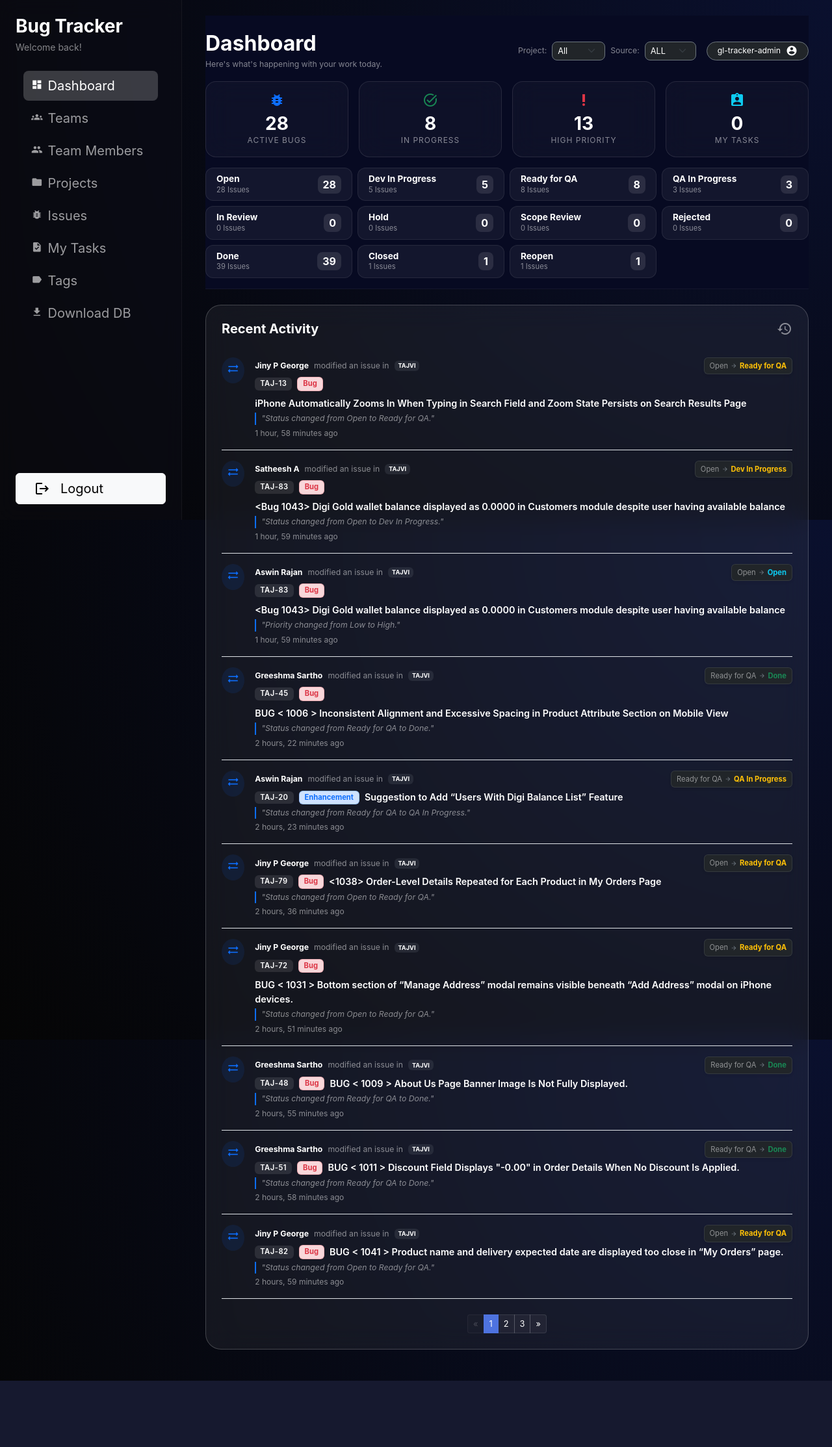
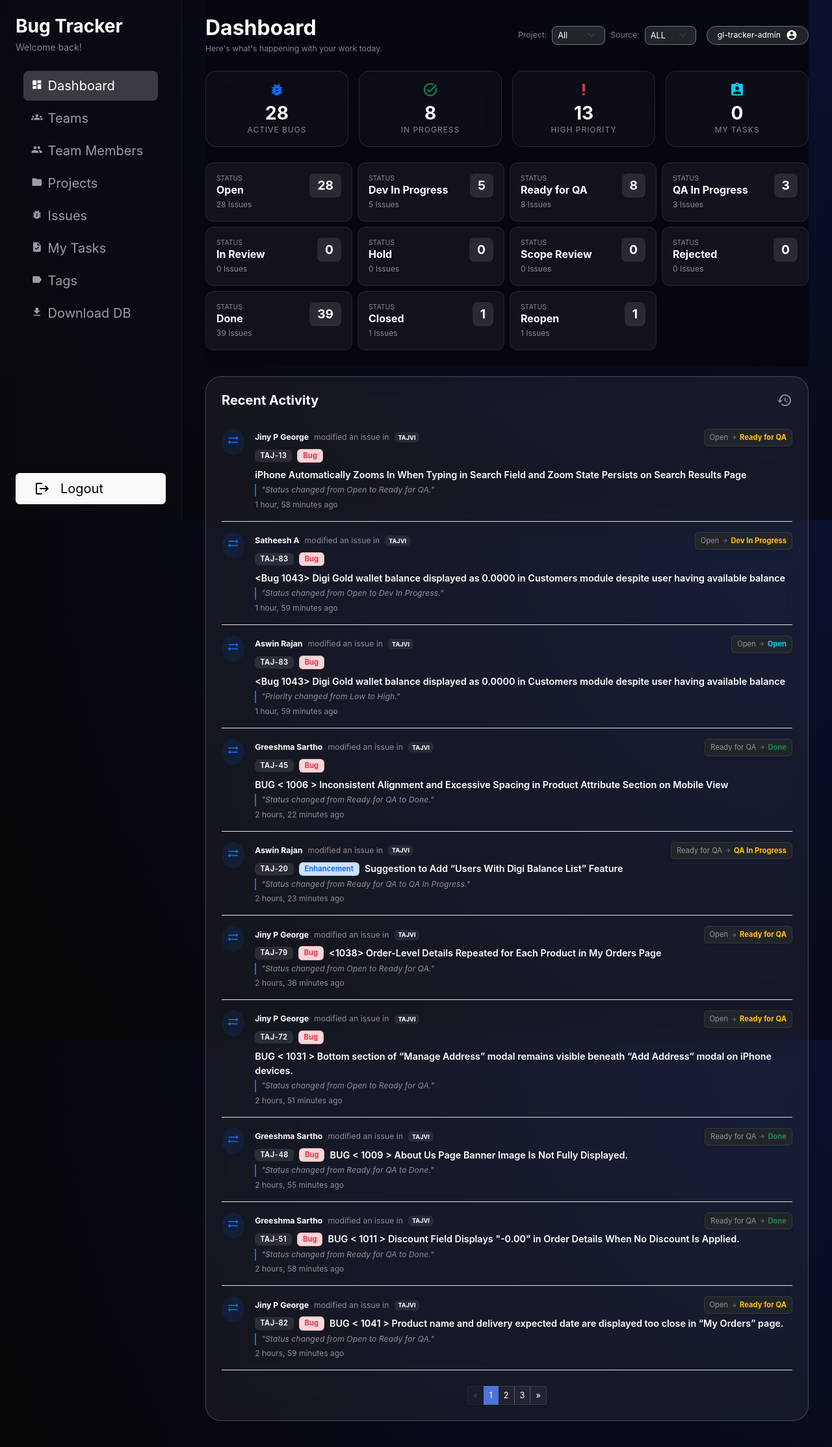
Before and after one commit to satheeshappzdev-pixel/BUG-TRACKER, a Django app: page /dashboard/ in a window 1280 px wide. Shown: the whole page at 65% size. Before the commit the page ends 2125 px from the top, so only its background shows below. Run offline with Django 5.2, Linux system fonts and the light colour scheme; a user stored in the database is signed in; data comes from the database, SQL or seed files in the repository; some web fonts are replaced.

Commit message:
UPDATED UI

```diff
--- a/templates/users/dashboard.html
+++ b/templates/users/dashboard.html
@@ -13,19 +13,19 @@
         background-attachment: fixed;
     }
 
-    /* Sticky Header Container Configuration */
-    .sticky-dashboard-header {
+    /* Fixed Sticky Wrapper for Top Sections */
+    .sticky-top-wrapper {
         position: sticky;
         top: 0;
         z-index: 1020;
-        /* Matches background gradient center color to completely hide elements scrolling underneath */
-        background: #070a22;
+        /* Match dark radial background base color to prevent text overlapping transparency issues */
+        background: #05060f;
         padding-top: 1.5rem;
         padding-bottom: 1rem;
-        border-bottom: 1px solid rgba(255, 255, 255, 0.05);
+        margin-top: -1.5rem; /* Offsets container padding alignment */
     }
 
-    /* Refined Metric Cards (Top 4) */
+    /* Refined Metric Cards (Top 4) - Measurements Kept Identical */
     .metric-card {
         transition: all 0.3s cubic-bezier(.25,.8,.25,1);
         border: 1px solid rgba(255, 255, 255, 0.1);
@@ -37,7 +37,7 @@
         border-color: rgba(255, 255, 255, 0.3);
     }
 
-    /* Compact Status Cards (Grid) */
+    /* Compact Status Cards (Grid) - Measurements Kept Identical */
     .status-card {
         background: rgba(255, 255, 255, 0.05);
         border: 1px solid rgba(255, 255, 255, 0.08);
@@ -106,9 +106,9 @@
 {% endblock %}
 
 {% block dashboard_content %}
-    <div class="sticky-dashboard-header mb-4">
+    <div class="sticky-top-wrapper">
         {# Header Section #}
-        <div class="row mb-3 align-items-center">
+        <div class="row mb-4 align-items-center">
             <div class="col">
                 <h2 class="text-white fw-bold mb-1">Dashboard</h2>
                 <p class="text-white-50 small mb-0">Here's what's happening with your work today.</p>
@@ -140,7 +140,7 @@
         </div>
 
         {# Top 4 Metric Cards #}
-        <div class="row g-3 mb-3">
+        <div class="row g-3 mb-4">
             <div class="col-6 col-lg-3">
                 <a href="{% url 'issues:issue_list' %}?source={{ selected_source }}&project={{ selected_project_id|default:'' }}&status={{ IssueStatusChoices.OPEN.value }}" class="text-decoration-none">
                     <div class="metric-card glass-card p-3 h-100 text-center text-white">
@@ -183,17 +183,18 @@
         </div>
 
         {# Status Grid #}
-        <div class="row g-2">
+        <div class="row g-2 mb-2">
             {% for row in issue_status_stats %}
                 <div class="col-12 col-sm-6 col-md-4 col-lg-3">
                     <a href="{% url 'issues:issue_list' %}?status={{ row.value }}&source={{ selected_source }}&project={{ selected_project_id|default:'' }}" class="text-decoration-none">
-                        <div class="status-card p-2 px-3 h-100 text-white">
-                            <div class="d-flex justify-content-between align-items-center">
+                        <div class="status-card p-3 h-100 text-white">
+                            <div class="d-flex justify-content-between align-items-start">
                                 <div>
-                                    <h6 class="fw-bold mb-0" style="font-size: 0.85rem;">{{ row.label }}</h6>
-                                    <div class="text-white-50" style="font-size: 0.7rem;">{{ row.count }} Issues</div>
+                                    <div class="text-white-50 small text-uppercase" style="font-size: 0.65rem;">Status</div>
+                                    <h6 class="fw-bold mb-1">{{ row.label }}</h6>
+                                    <div class="text-white-50" style="font-size: 0.75rem;">{{ row.count }} Issues</div>
                                 </div>
-                                <div class="status-badge-count" style="font-size: 1rem; padding: 2px 8px;">{{ row.count }}</div>
+                                <div class="status-badge-count">{{ row.count }}</div>
                             </div>
                         </div>
                     </a>
@@ -202,7 +203,7 @@
         </div>
     </div>
 
-    <div class="glass-card p-4 mb-4" id="activity-section">
+    <div class="glass-card p-4 my-3" id="activity-section">
         <div class="d-flex justify-content-between align-items-center mb-3">
             <h5 class="text-white fw-bold mb-0">Recent Activity</h5>
             <span class="material-icons text-white-50">history</span>
```
